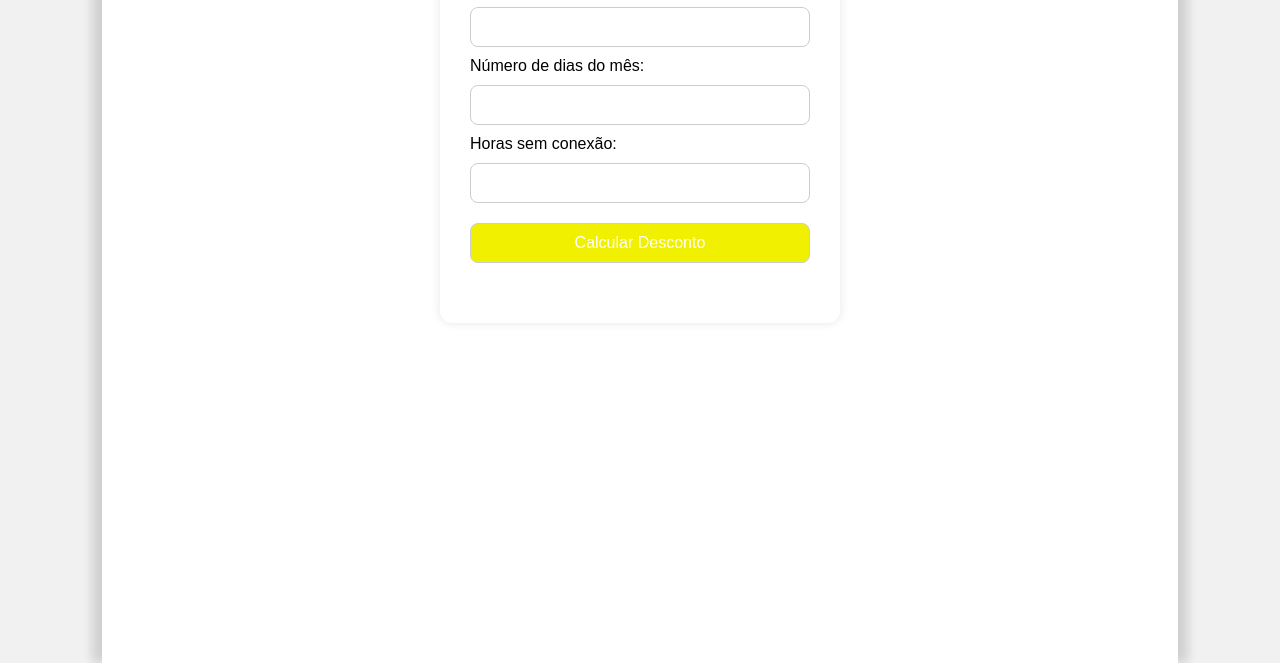
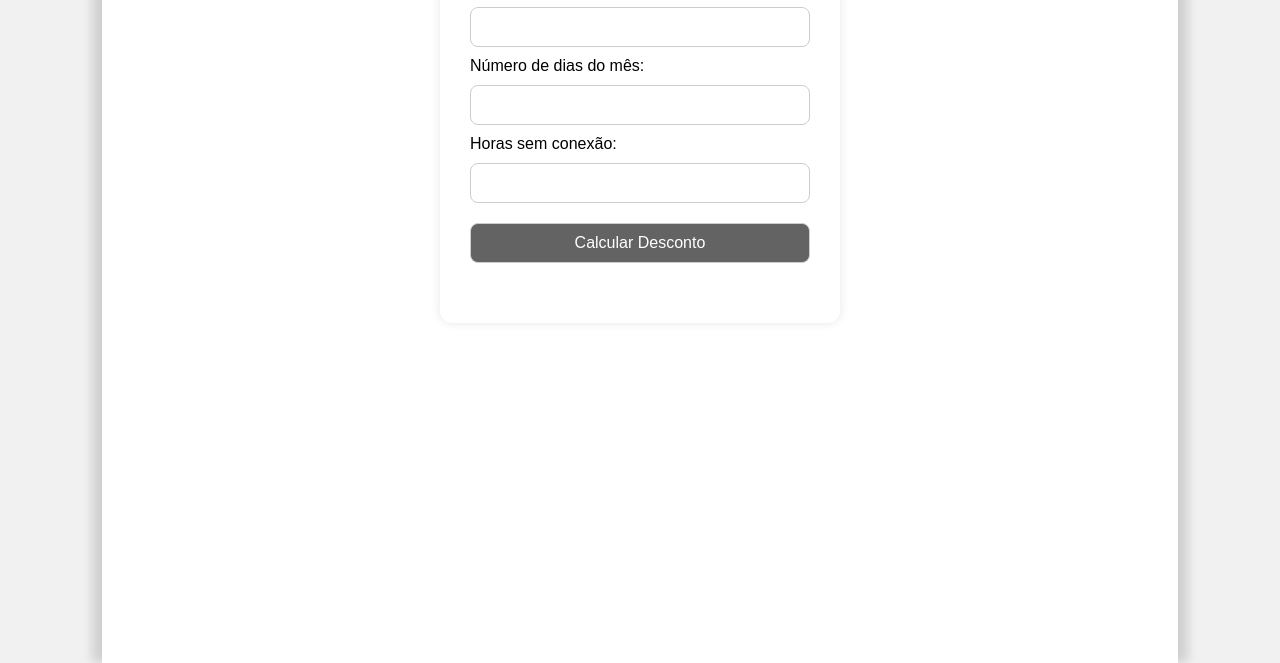
Before and after one commit to PaulinhoFT/CAT-SYSTEM, a plain HTML site: page calculadora.html in a window 1280 px wide. In both pictures the pointer is over the button "Calcular Desconto". Shown: the part 137-800 px from the top of the page. Drawn offline with Linux system fonts and the light colour scheme.

Commit message:
Update calculadora.html

```diff
--- a/calculadora.html
+++ b/calculadora.html
@@ -31,7 +31,8 @@
       cursor: pointer;
     }
     button:hover {
-      background-color: rgb(240, 240, 0);
+      background-color: #646363;
+      transition: 1s;
     }
     .resultado {
       margin-top: 20px;
```
